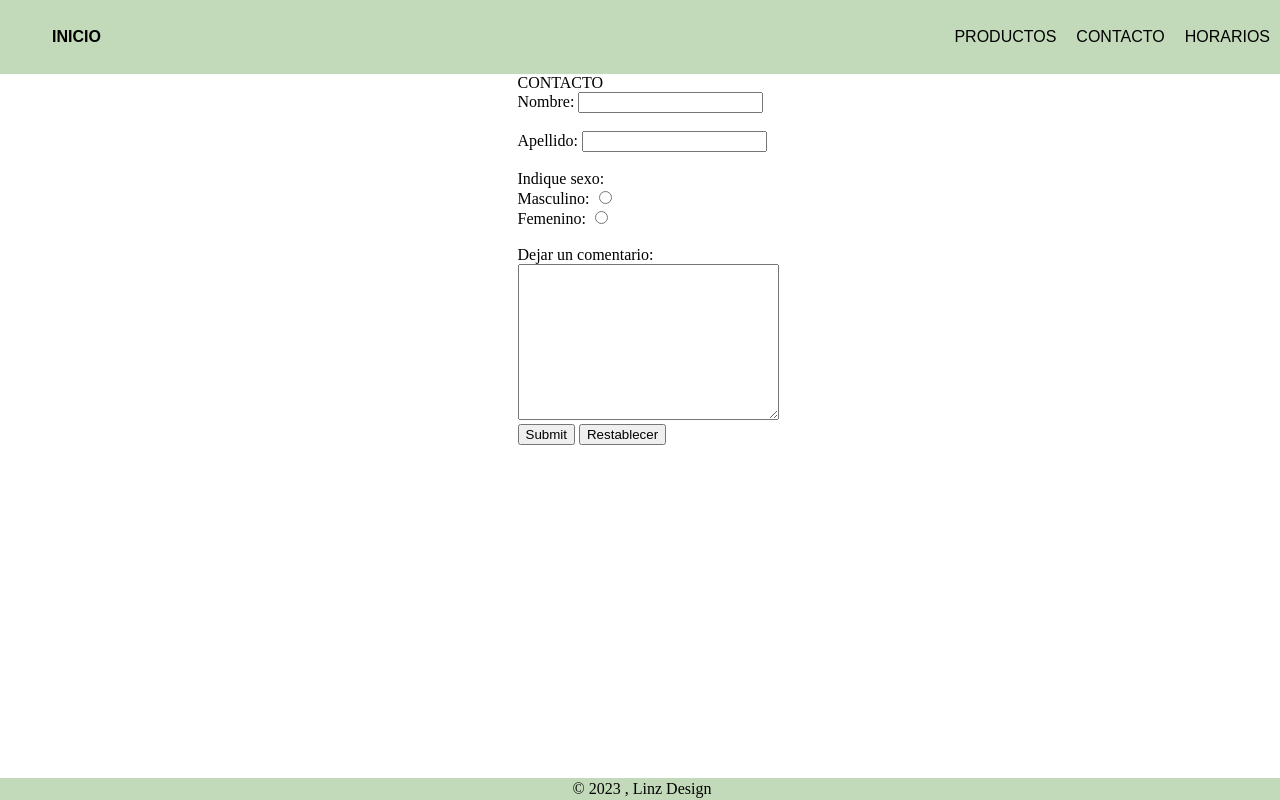
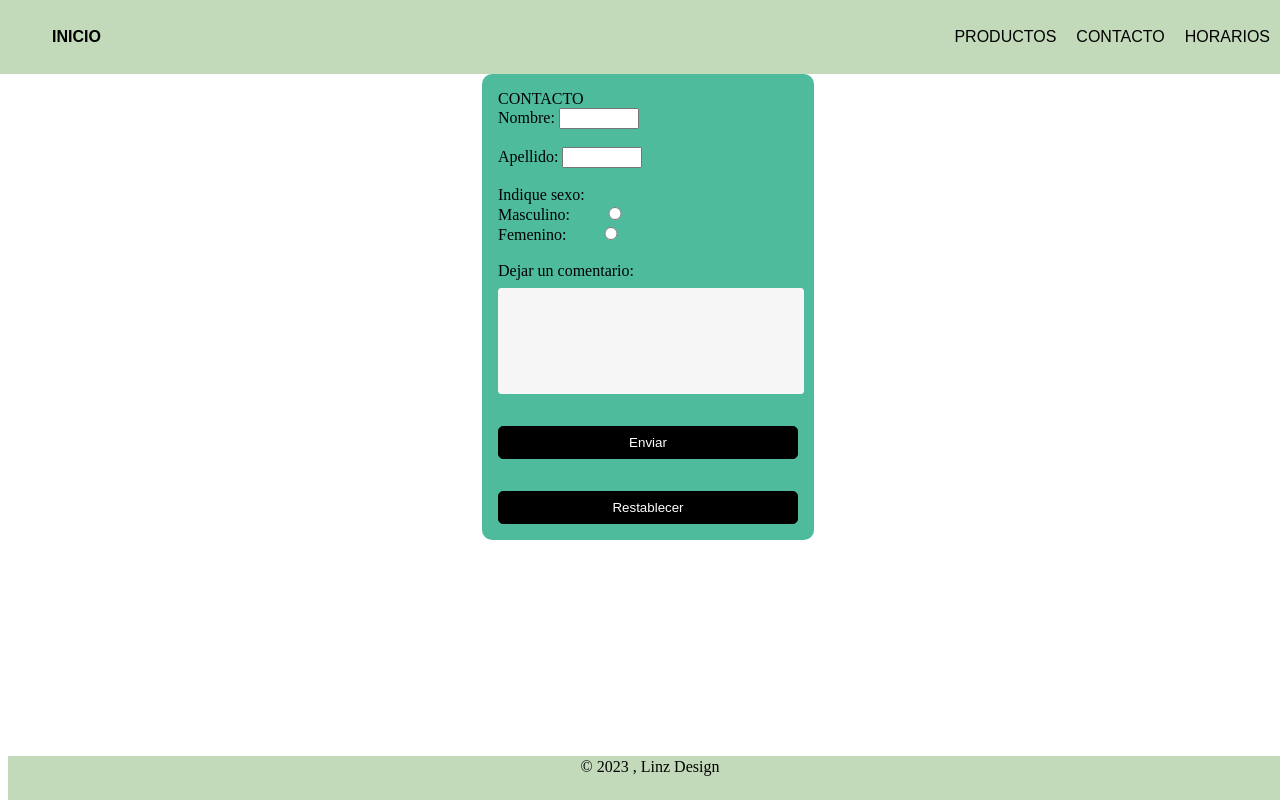
Before and after one commit to lauracavo/tarea_clase5_clase6, a plain HTML site: page pages/contacto.html in a window 1280 px wide. Drawn offline with Linux system fonts and the light colour scheme.

Commit message:
modificación del css

```diff
--- a/css/style.css
+++ b/css/style.css
@@ -1,3 +1,4 @@
+/*ESTILO COMPARTIDO*/
 section {
   border: 2px solid #c2daba;
   background-color: #c2daba;
@@ -47,14 +48,14 @@ main {
 footer {
   display: flex;
   position: absolute;
+  bottom: 0;
   width: 100%;
-  left: 0px;
-  bottom: 0px;
+  height: 40px;
   border: 2px solid #c2daba;
   background-color: #c2daba;
   justify-content: center;
 }
-
+/*ESTILO INICIO*/
 #caja {
   width: 120px;
   height: 120px;
@@ -87,3 +88,37 @@ footer {
 .caja9 {
   background-color: rgb(180, 145, 145);
 }
+
+/*ESTILO FORMULARIO*/
+form {
+  width: 300px;
+  padding: 16px;
+  border-radius: 10px;
+  margin: auto;
+  background-color: #4ebb9c;
+}
+.form_label {
+  width: 72px;
+  font-weight: bold;
+  display: inline-block;
+}
+textarea {
+  width: 100%;
+  height: 100px;
+  border: 1px solid #f6f6f6;
+  border-radius: 3px;
+  background-color: #f6f6f6;
+  margin: 8px 0;
+  resize: none;
+  display: block;
+}
+.enviar_reestablecer {
+  width: 100%;
+  padding: 8px 16px;
+  margin-top: 32px;
+  border: 1px solid #000;
+  border-radius: 5px;
+  display: block;
+  color: #fff;
+  background-color: #000;
+}
--- a/pages/contacto.html
+++ b/pages/contacto.html
@@ -25,24 +25,40 @@
       </section>
     </header>
     <main>
-      <form action="">
+      <form>
         CONTACTO <br />
-        Nombre: <input type="text" name="nombre" />
+        Nombre:
+        <input
+          type="text"
+          name="nombre"
+          class="form_label"
+          id="nombre_apellido"
+        />
         <br />
         <br />
-        Apellido: <input type="text" name="apellido" />
+        Apellido:
+        <input
+          type="text"
+          name="apellido"
+          class="form_label"
+          id="nombre_apellido"
+        />
         <br />
         <br />
         Indique sexo:
         <br />
-        Masculino: <input type="radio" name="sexo" /> <br />
-        Femenino: <input type="radio" name="sexo" /> <br />
+        Masculino: <input type="radio" name="sexo" class="form_label" /> <br />
+        Femenino: <input type="radio" name="sexo" class="form_label" /> <br />
         <br />
         Dejar un comentario: <br />
-        <textarea name="comentario" id="" cols="30" rows="10"></textarea>
-        <br />
-        <input type="submit" />
-        <input type="reset" value="Restablecer" />
+        <textarea
+          name="comentario"
+          id="comentario"
+          cols="30"
+          rows="10"
+        ></textarea>
+        <input type="submit" value="Enviar" class="enviar_reestablecer" />
+        <input type="reset" value="Restablecer" class="enviar_reestablecer" />
       </form>
     </main>
     <footer id="footer">&copy; 2023 , Linz Design</footer>
```
